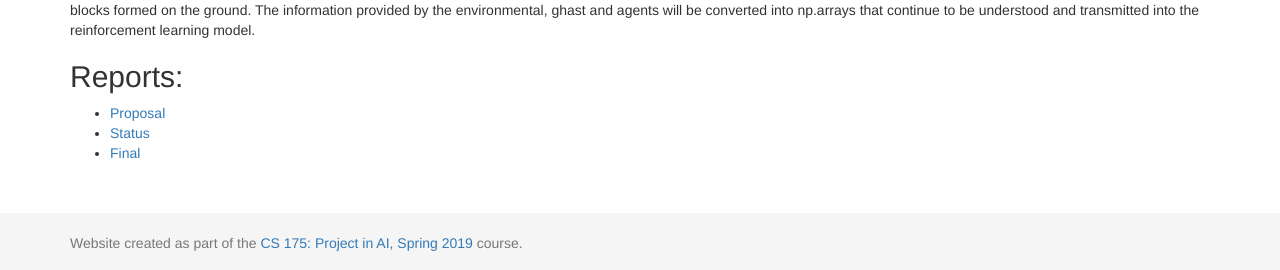
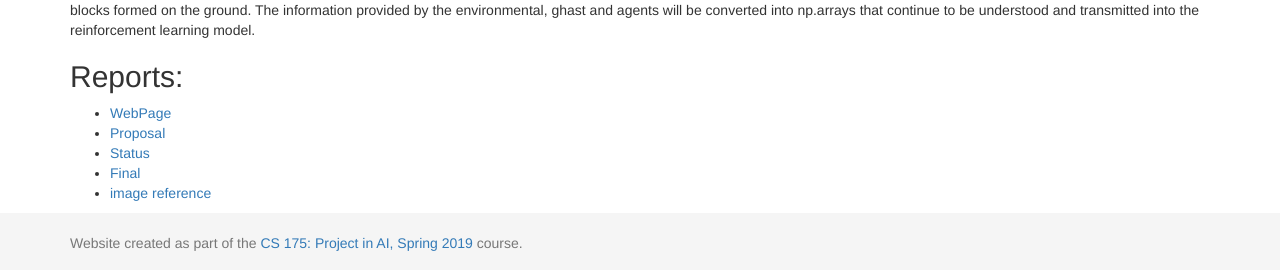
Before and after one commit to Chilly712/CrossTheFireLine_Minecraft, a Jekyll site: the page built from docs/index.md, in a window 1280 px wide and 973 px high. Shown: the part 700-970 px from the top of the window. Built offline with Jekyll 4.4.1, drawn with Linux system fonts in a browser that asks for light colours.

Commit message:
Update index.md

```diff
--- a/docs/index.md
+++ b/docs/index.md
@@ -19,6 +19,8 @@ The information provided by the environmental, ghast and agents will be converte
 
 ## Reports:
 
+- [WebPage](https://chilly712.github.io/CrossTheFireLine_Minecraft/index.html)
 - [Proposal](proposal.html)
 - [Status](status.html)
 - [Final](final.html)
+- [image reference](https://firstsportz.com/minecraft-ghast-all-you-need-to-know/)
```
